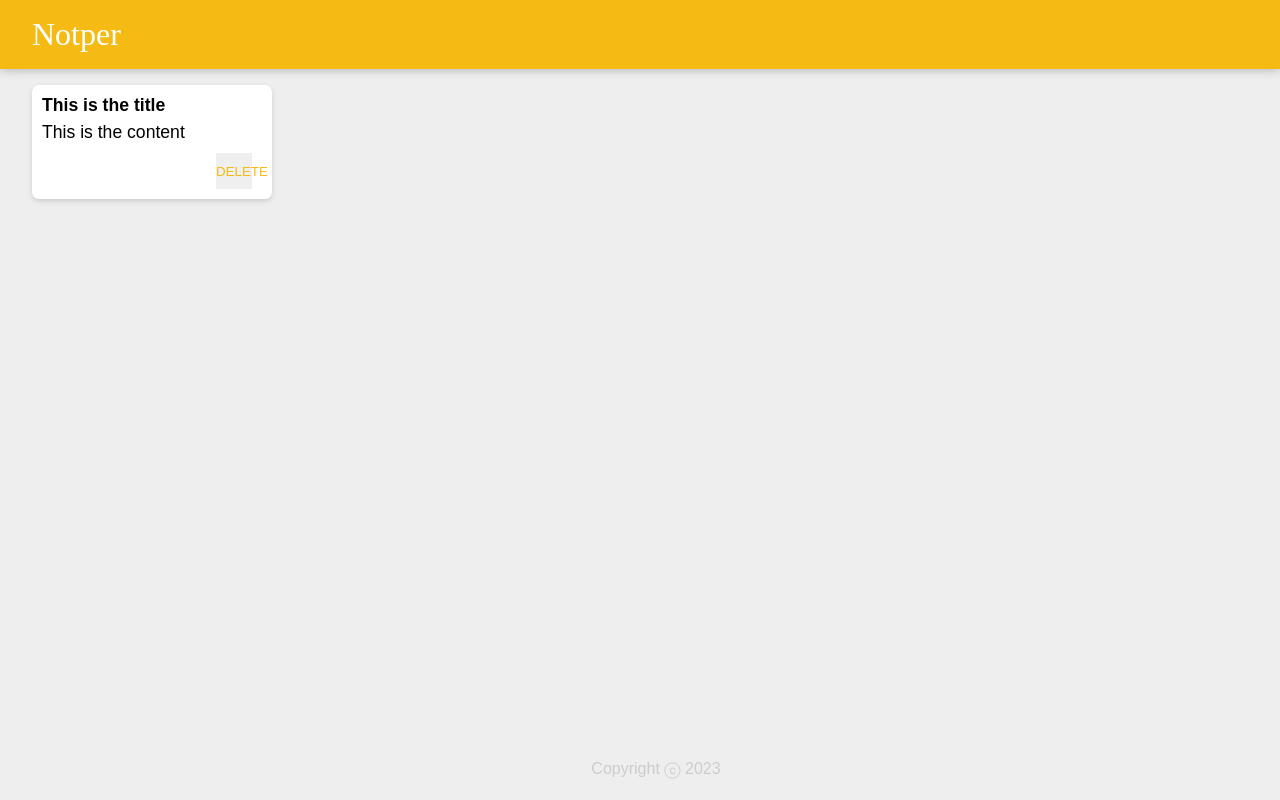
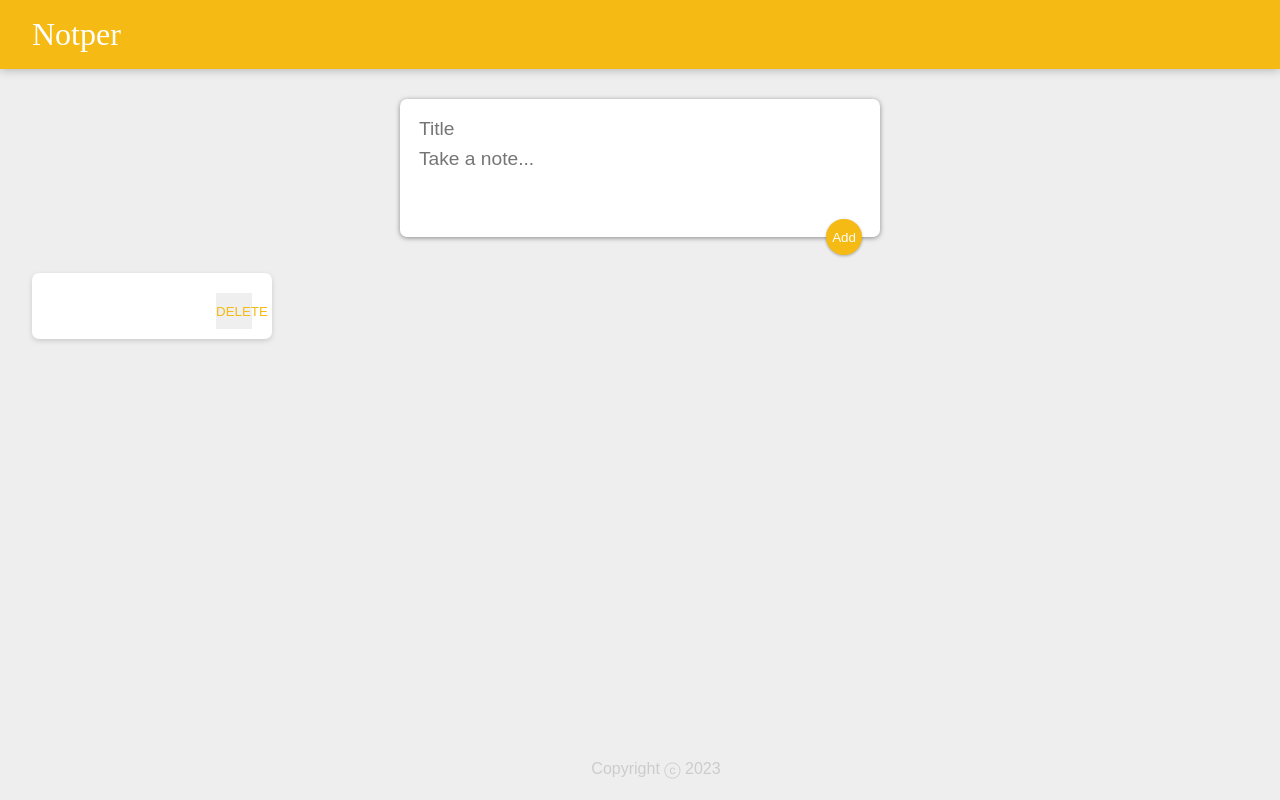
Before and after one commit to Kwame-Abbey/Notes-Keeper-App, a React (Create React App) app: page / in a window 1280 px wide. Built offline with nearby package versions, Linux system fonts and the light colour scheme.

Commit message:
Add CreateArea component

```diff
--- a/src/App.js
+++ b/src/App.js
@@ -1,11 +1,13 @@
 import Header from "./components/Header";
 import Footer from "./components/Footer";
 import Note from "./components/Note";
+import CreateArea from "./components/CreateArea";
 
 function App() {
   return (
     <div>
       <Header />
+      <CreateArea />
       <Note />
       <Footer />
     </div>
--- /dev/null
+++ b/src/components/CreateArea.js
@@ -0,0 +1,12 @@
+export default function CreateArea() {
+
+    return (
+        <div>
+          <form>
+            <input name="title" placeholder="Title" />
+            <textarea name="content" placeholder="Take a note..." rows="3" />
+            <button>Add</button>
+          </form>
+        </div>
+      );
+}
--- a/src/components/Note.js
+++ b/src/components/Note.js
@@ -1,9 +1,9 @@
-export default function Note() {
+export default function Note({ title, content}) {
 
     return (
         <div className="note">
-            <h1>This is the title</h1>
-            <p>This is the content</p>
+            <h1>{title}</h1>
+            <p>{content}</p>
             <button>DELETE</button>
         </div>
     )
```
